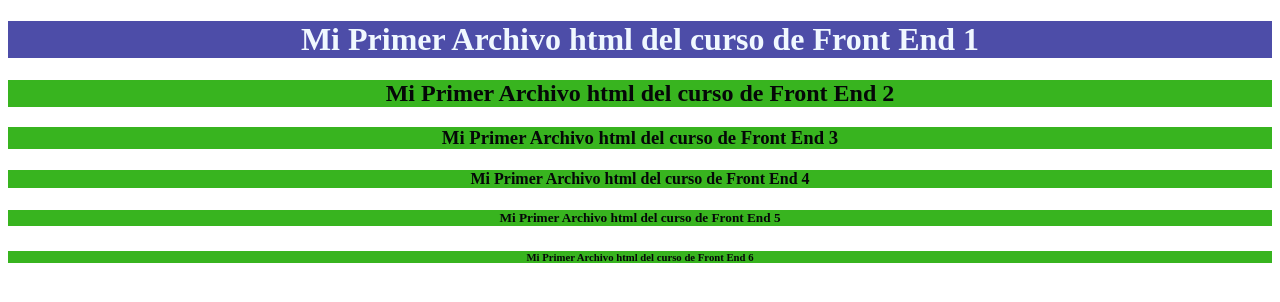
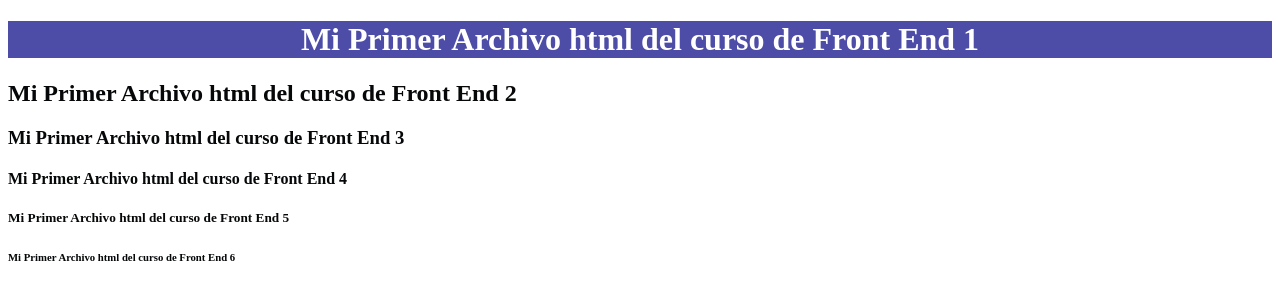
Before and after one commit to JonathanDemin/ArgentinaPrograma, a plain HTML site: page calse1.html in a window 1280 px wide. Drawn offline with Linux system fonts and the light colour scheme.

Commit message:
se agrega css

```diff
--- a/clase1.css
+++ b/clase1.css
@@ -1,10 +1,11 @@
 h1{
   background-color: rgb(77, 77, 168);
-  color: aliceblue;
+  color: rgb(255, 255, 255);
 text-align: center;
 }
 h2,h3,h4,h5,h6{
-    background-color: rgb(56, 180, 31);
+    background-color: rgb(255, 255, 255);
     color: rgb(5, 7, 8);
-  text-align: center;
+    list-style-type:none;
+
 }
```
Also changed, not shown: index.html (+1 -0 lines).
